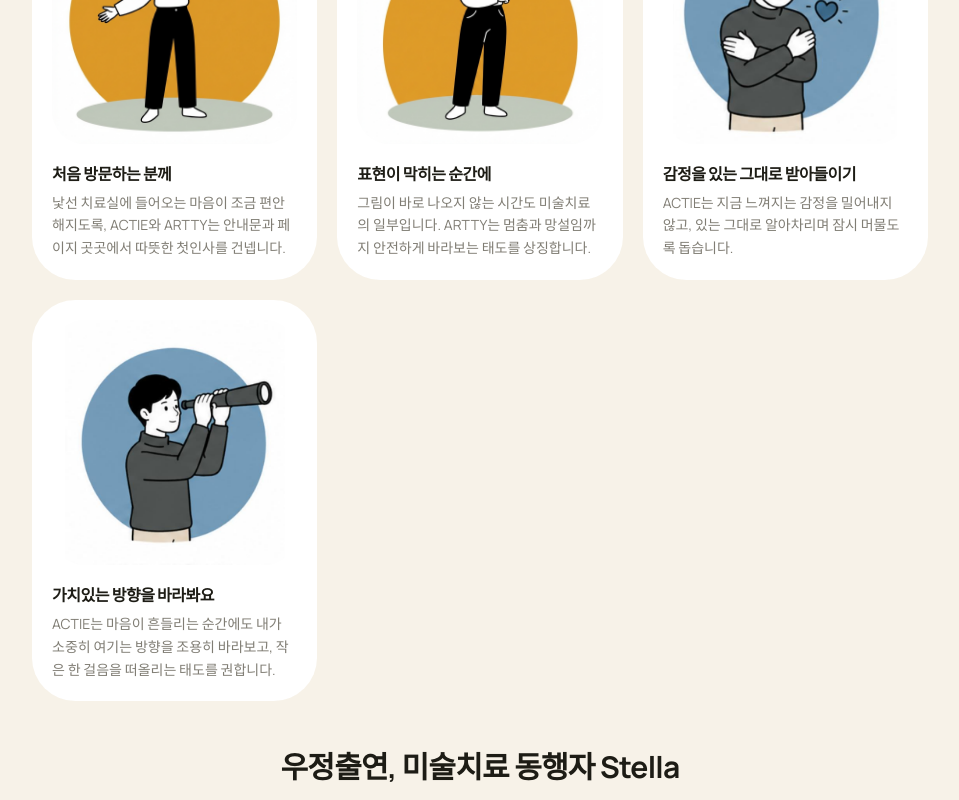
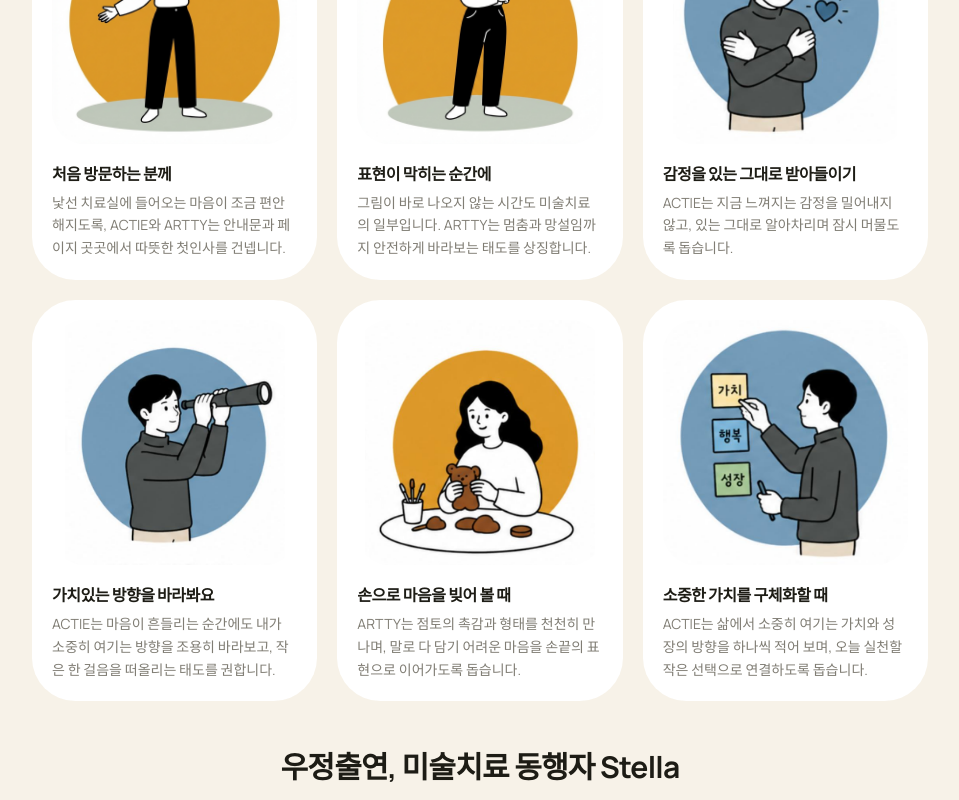
Before and after one commit to act-art-center/actartcenter.com, a Next.js app: page /characters in a window 1280 px wide. Shown: the part 1937-2737 px from the top of the page, without its empty margins (160-1119 px from the left). Built offline with nearby package versions, Linux system fonts and the light colour scheme.

Commit message:
feat: add ACTIE and ARTTY scene cards

```diff
--- a/src/app/characters/page.tsx
+++ b/src/app/characters/page.tsx
@@ -59,6 +59,16 @@ const moments = [
     title: "가치있는 방향을 바라봐요",
     image: "/characters/actie/actie-telescope.jpg",
     body: "ACTIE는 마음이 흔들리는 순간에도 내가 소중히 여기는 방향을 조용히 바라보고, 작은 한 걸음을 떠올리는 태도를 권합니다.",
+  },
+  {
+    title: "손으로 마음을 빚어 볼 때",
+    image: "/characters/artty/artty-clay-bear.jpg",
+    body: "ARTTY는 점토의 촉감과 형태를 천천히 만나며, 말로 다 담기 어려운 마음을 손끝의 표현으로 이어가도록 돕습니다.",
+  },
+  {
+    title: "소중한 가치를 구체화할 때",
+    image: "/characters/actie/actie-values-notes.jpg",
+    body: "ACTIE는 삶에서 소중히 여기는 가치와 성장의 방향을 하나씩 적어 보며, 오늘 실천할 작은 선택으로 연결하도록 돕습니다.",
   },
   {
     title: "학술적으로 연구하며 미술치료를 준비할 때",
@@ -143,7 +153,7 @@ export default function CharactersPage() {
               페이지 속에서 만나는 장면들
             </h2>
             <div className="mt-10 grid grid-cols-1 md:grid-cols-3 gap-5">
-              {moments.slice(0, 4).map((moment) => (
+              {moments.slice(0, 6).map((moment) => (
                 <article key={moment.title} className="bg-white rounded-2xl p-5">
                   <div className="relative aspect-square rounded-xl bg-white overflow-hidden">
                     <Image src={moment.image} alt={moment.title} fill className="object-contain" sizes="(max-width: 768px) 100vw, 260px" />
@@ -157,7 +167,7 @@ export default function CharactersPage() {
               우정출연, 미술치료 동행자 Stella
             </h2>
             <div className="mt-10 grid grid-cols-1 md:grid-cols-2 gap-5">
-              {moments.slice(4).map((moment) => (
+              {moments.slice(6).map((moment) => (
                 <article key={moment.title} className="bg-white rounded-2xl p-5">
                   <div className="relative aspect-square rounded-xl bg-white overflow-hidden">
                     <Image src={moment.image} alt={moment.title} fill className="object-contain" sizes="(max-width: 768px) 100vw, 260px" />
```
